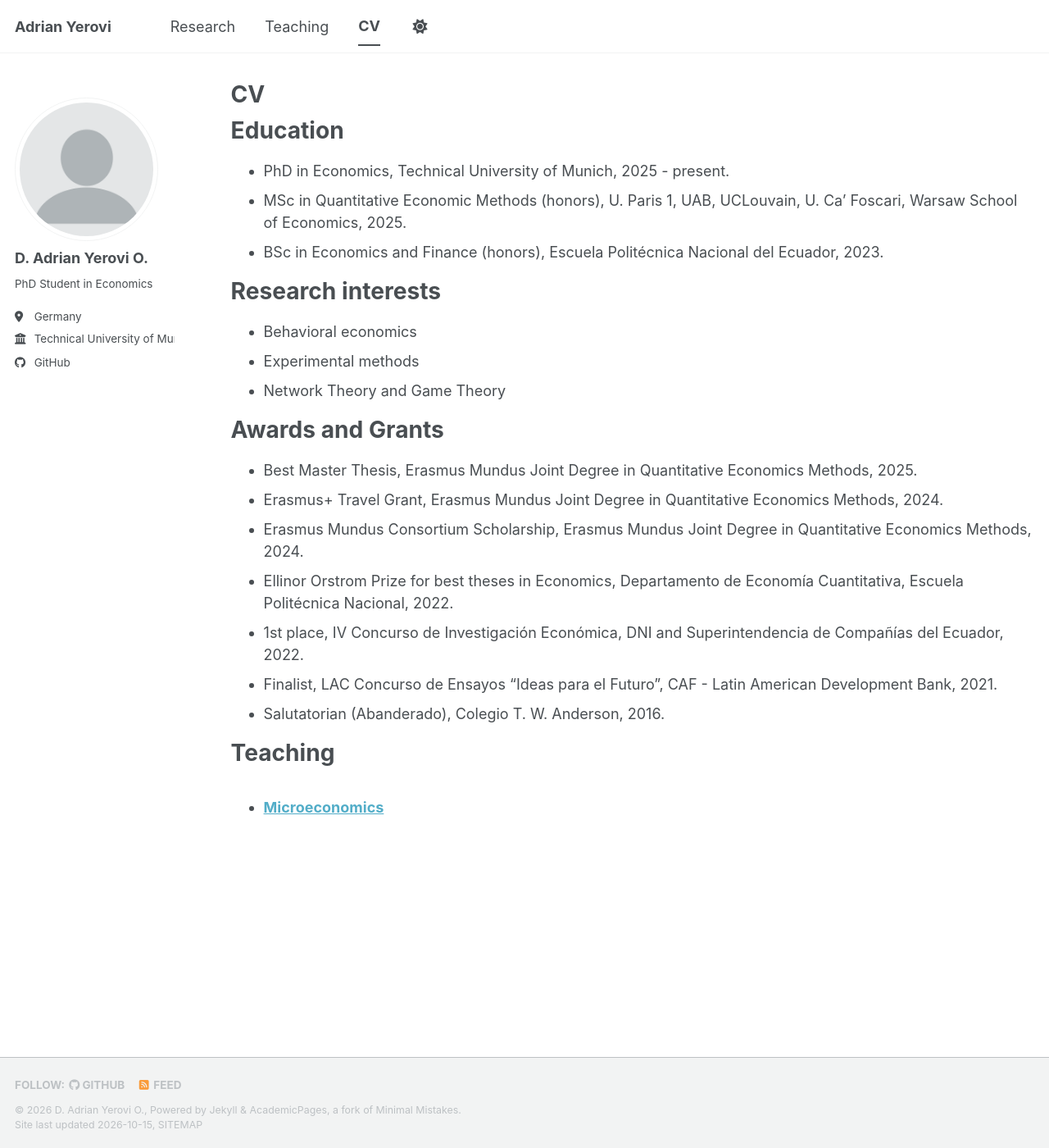
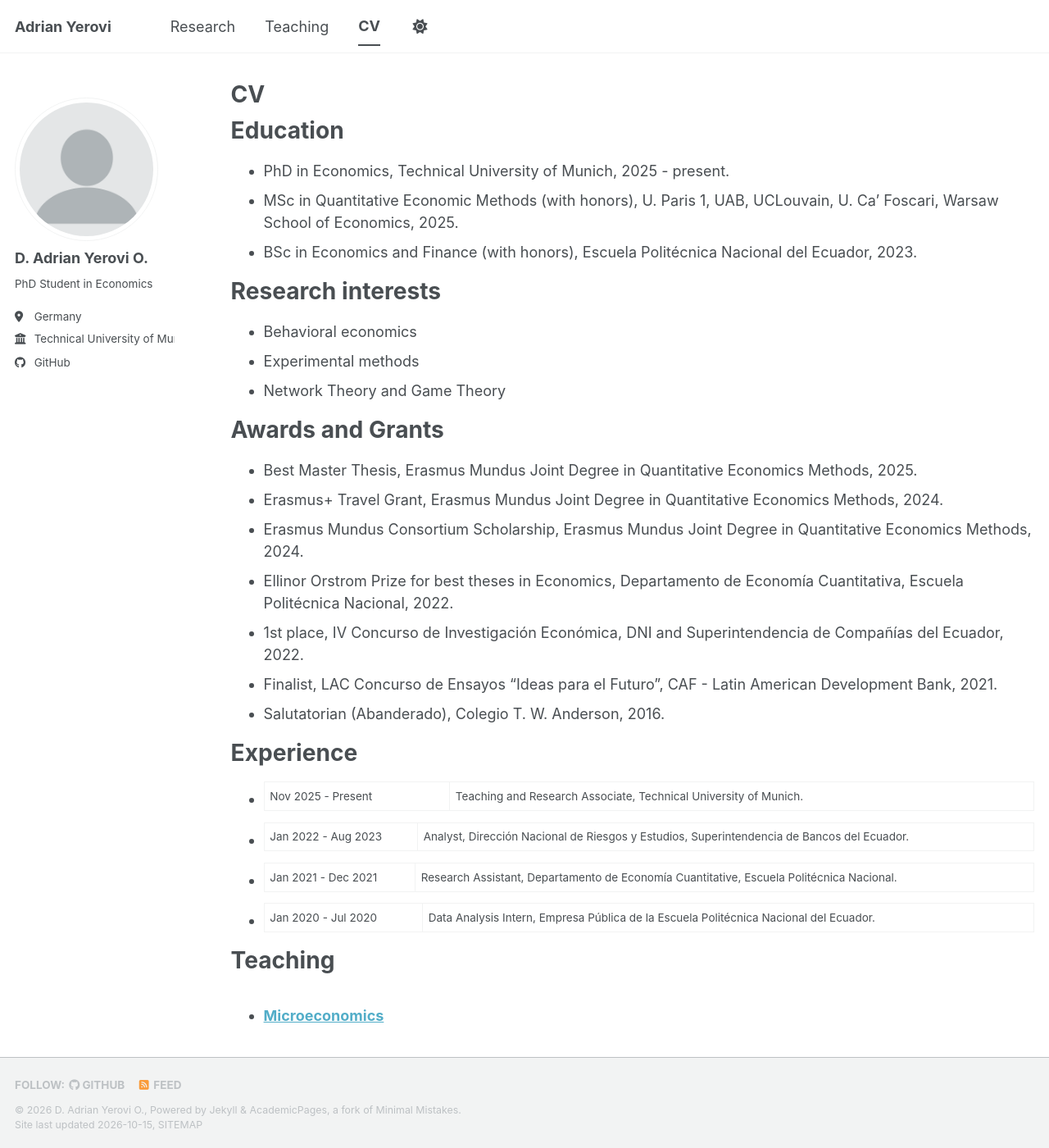
Before and after one commit to AYerovi/AYerovi.github.io, a Jekyll site: the page built from _pages/cv.md, in a window 1280 px wide and 1400 px high. Shown: the whole window at 82% size. Built offline with Jekyll 4.4.1, drawn with Linux system fonts in a browser that asks for light colours; a style sheet for code colours, icons or effects is not loaded.

Commit message:
Update cv.md

```diff
--- a/_pages/cv.md
+++ b/_pages/cv.md
@@ -12,8 +12,8 @@ redirect_from:
 Education
 ======
 * PhD in Economics, Technical University of Munich, 2025 - present.
-* MSc in Quantitative Economic Methods (honors), U. Paris 1, UAB, UCLouvain, U. Ca' Foscari, Warsaw School of Economics, 2025.
-* BSc in Economics and Finance (honors), Escuela Politécnica Nacional del Ecuador, 2023.
+* MSc in Quantitative Economic Methods (with honors), U. Paris 1, UAB, UCLouvain, U. Ca' Foscari, Warsaw School of Economics, 2025.
+* BSc in Economics and Finance (with honors), Escuela Politécnica Nacional del Ecuador, 2023.
 
 Research interests
 ======
@@ -31,6 +31,13 @@ Awards and Grants
 * Finalist, LAC Concurso de Ensayos "Ideas para el Futuro", CAF - Latin American Development Bank, 2021.
 * Salutatorian (Abanderado), Colegio T. W. Anderson, 2016.
 
+Experience
+======
+* Nov 2025 - Present  | Teaching and Research Associate, Technical University of Munich.
+* Jan 2022 - Aug 2023 | Analyst, Dirección Nacional de Riesgos y Estudios, Superintendencia de Bancos del Ecuador.
+* Jan 2021 - Dec 2021 | Research Assistant, Departamento de Economía Cuantitative, Escuela Politécnica Nacional.
+* Jan 2020 - Jul 2020 | Data Analysis Intern, Empresa Pública de la Escuela Politécnica Nacional del Ecuador.
+
 Teaching
 ======
   <ul>{% for post in site.teaching reversed %}
```
